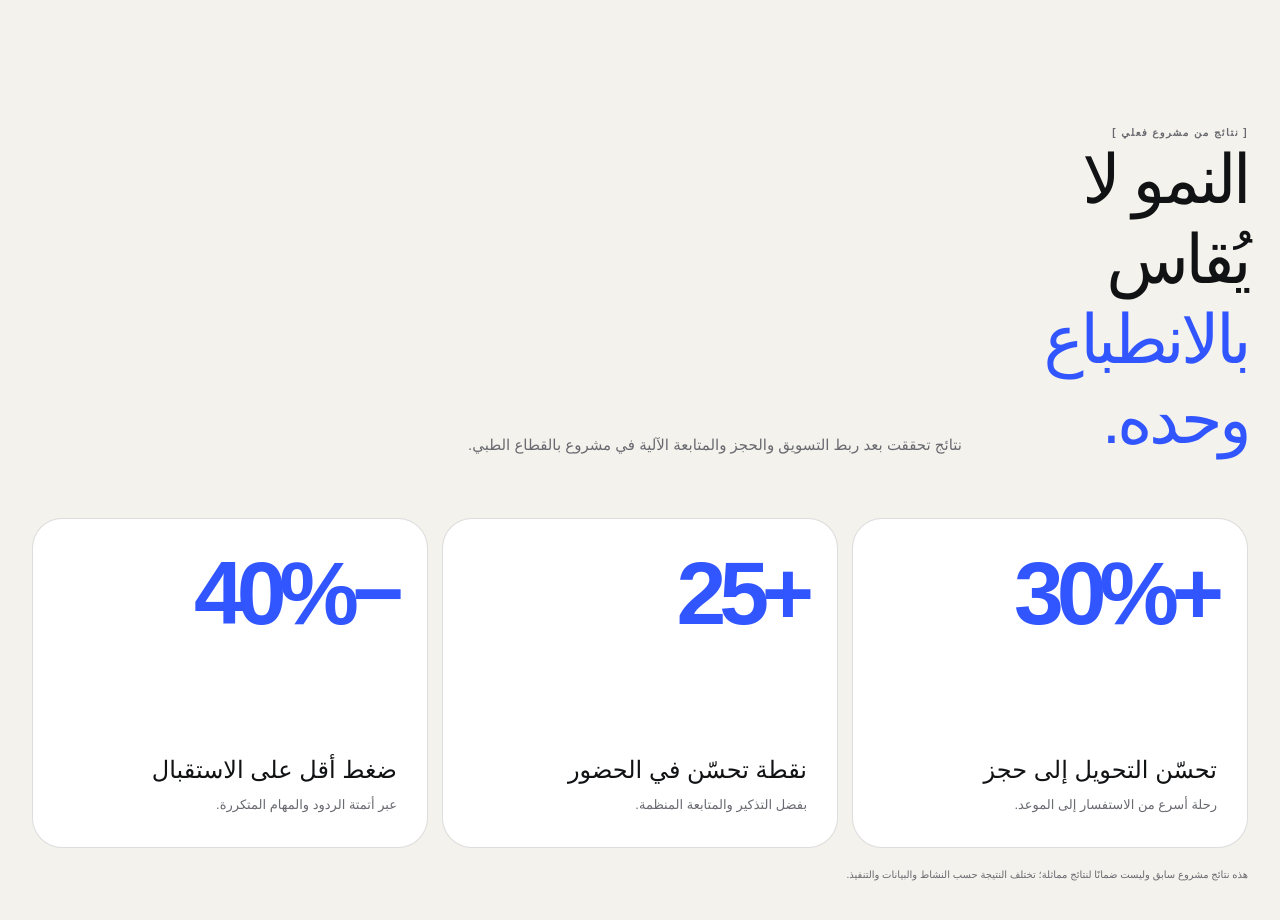
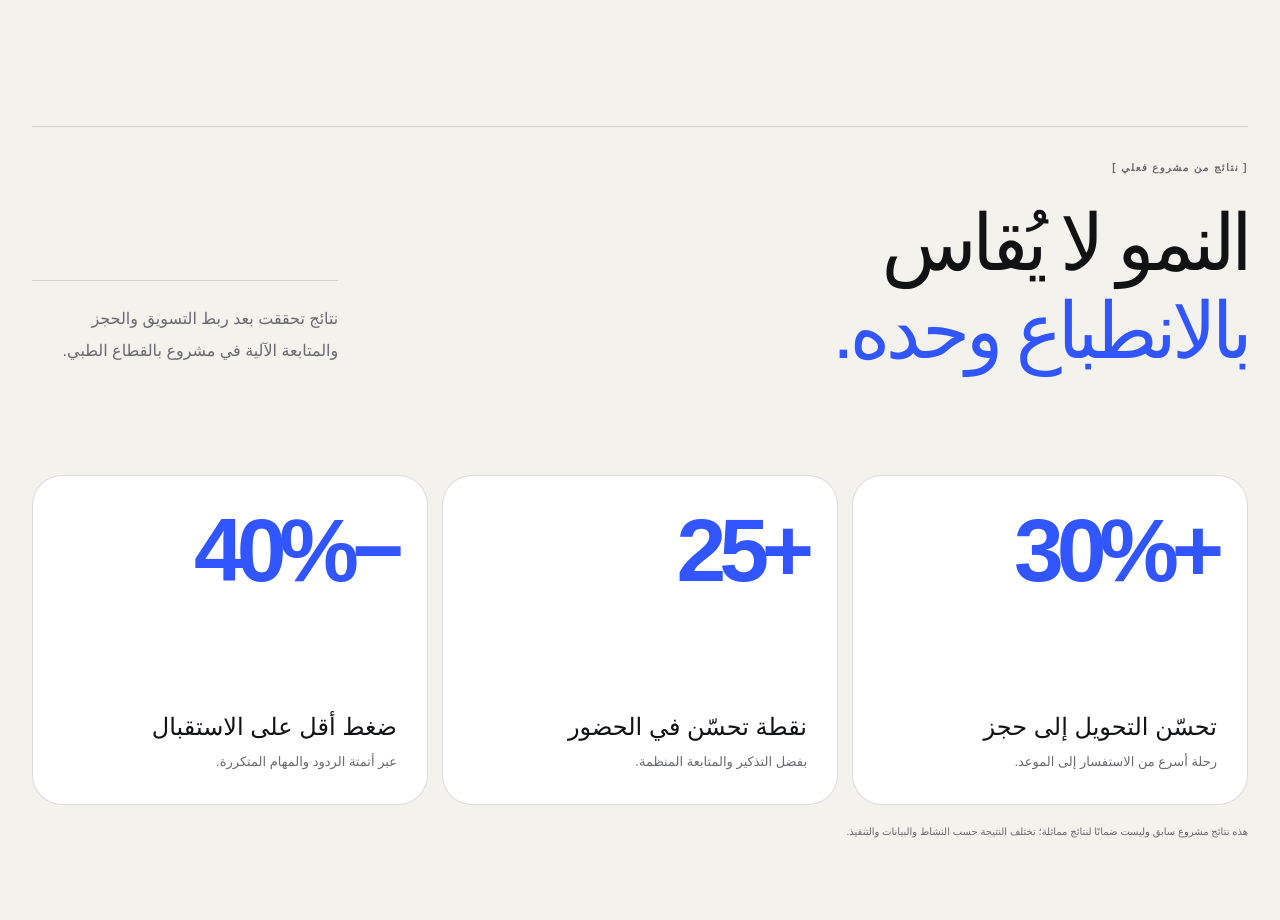
Before and after one commit to mohammedrashad2011-ui/Dewank-2026-website, a Next.js app: page / in a window 1280 px wide. Shown: the part 1720-2640 px from the top of the page. Built offline with nearby package versions, Linux system fonts and the light colour scheme; a web font is replaced by a local one.

Commit message:
style: refine proof section hierarchy and spacing

```diff
--- a/app/globals.css
+++ b/app/globals.css
@@ -623,9 +623,10 @@ body{
 .trust-strip{display:grid;grid-template-columns:repeat(4,1fr);border-top:1px solid var(--line);border-bottom:1px solid var(--line);margin-top:36px}
 .trust-strip span{display:flex;align-items:center;gap:16px;padding:22px;border-left:1px solid var(--line);font-weight:800}
 .trust-strip span:last-child{border-left:0}.trust-strip b{font:700 10px Arial;color:var(--blue)}
-.proof-section{padding:130px 0}.proof-copy{display:grid;grid-template-columns:.55fr 1.25fr .8fr;gap:50px;align-items:end;margin-bottom:58px}
-.proof-copy h2{font-size:clamp(48px,5.3vw,76px);line-height:1.18;letter-spacing:-.055em;margin:0}.proof-copy h2 em,.case-study h2 em{font-style:normal;color:var(--blue)}
-.proof-copy p{margin:0;color:var(--muted);font-size:15px;line-height:1.9}
+.proof-section{padding:130px 0}.proof-copy{display:grid;grid-template-columns:minmax(0,1.45fr) minmax(280px,.55fr);gap:clamp(48px,8vw,120px);align-items:end;margin-bottom:58px;padding-block:34px 42px;border-top:1px solid var(--line)}
+.proof-heading{display:flex;flex-direction:column;align-items:flex-start;gap:24px}.proof-heading .section-label{text-align:right}
+.proof-copy h2{font-size:clamp(54px,6.1vw,88px);line-height:1.13;letter-spacing:-.06em;margin:0;text-wrap:balance}.proof-copy h2 em,.case-study h2 em{font-style:normal;color:var(--blue)}
+.proof-copy>p{max-width:390px;margin:0 0 8px;color:var(--muted);font-size:16px;line-height:2;padding-top:22px;border-top:1px solid var(--line)}
 .proof-grid{display:grid;grid-template-columns:repeat(3,1fr);gap:14px}
 .proof-grid article{min-height:330px;border:1px solid var(--line);border-radius:30px;padding:30px;background:#fff;display:flex;flex-direction:column}
 .proof-grid strong{font:900 clamp(64px,7vw,100px)/1 Arial;letter-spacing:-.08em;color:var(--blue)}
@@ -637,8 +638,8 @@ body{
 .case-story{border-top:1px solid var(--line)}.case-story article{display:grid;grid-template-columns:45px .55fr 1fr;gap:22px;padding:24px 0;border-bottom:1px solid var(--line);align-items:start}
 .case-story b{font:700 10px Arial;color:var(--blue)}.case-story h3{font-size:19px;margin:0}.case-story p{font-size:13px;color:var(--muted);line-height:1.85;margin:0}
 .case-link{display:inline-flex;margin-top:36px}.final-actions{display:flex;gap:10px;flex-wrap:wrap}.final-cta .cta-expectation{display:block;color:#c9cbe0;margin-top:14px!important}
-@media(max-width:1000px){.proof-copy{grid-template-columns:1fr}.case-study-grid{grid-template-columns:1fr;gap:50px}}
-@media(max-width:640px){.trust-strip{grid-template-columns:1fr 1fr;margin-top:18px}.trust-strip span:nth-child(2){border-left:0}.trust-strip span{padding:16px;font-size:12px}.proof-section,.case-study{padding:90px 0}.proof-grid{grid-template-columns:1fr}.proof-grid article{min-height:260px}.proof-copy{gap:24px;margin-bottom:38px}.case-study-head{align-items:flex-start;flex-direction:column;gap:10px}.case-story article{grid-template-columns:34px 1fr}.case-story p{grid-column:2}.hero-actions .button.whatsapp{width:100%}.final-actions{flex-direction:column}.final-actions .button{width:100%}}
+@media(max-width:1000px){.proof-copy{grid-template-columns:1fr;gap:32px}.proof-copy>p{max-width:620px}.case-study-grid{grid-template-columns:1fr;gap:50px}}
+@media(max-width:640px){.trust-strip{grid-template-columns:1fr 1fr;margin-top:18px}.trust-strip span:nth-child(2){border-left:0}.trust-strip span{padding:16px;font-size:12px}.proof-section,.case-study{padding:90px 0}.proof-grid{grid-template-columns:1fr}.proof-grid article{min-height:260px}.proof-copy{gap:26px;margin-bottom:38px;padding-block:26px 34px}.proof-heading{gap:16px}.proof-copy h2{font-size:46px;line-height:1.25}.proof-copy>p{font-size:14px;line-height:1.9}.case-study-head{align-items:flex-start;flex-direction:column;gap:10px}.case-story article{grid-template-columns:34px 1fr}.case-story p{grid-column:2}.hero-actions .button.whatsapp{width:100%}.final-actions{flex-direction:column}.final-actions .button{width:100%}}
 
 
 /* Quiet, non-blocking Instagram follow prompt. */
```
